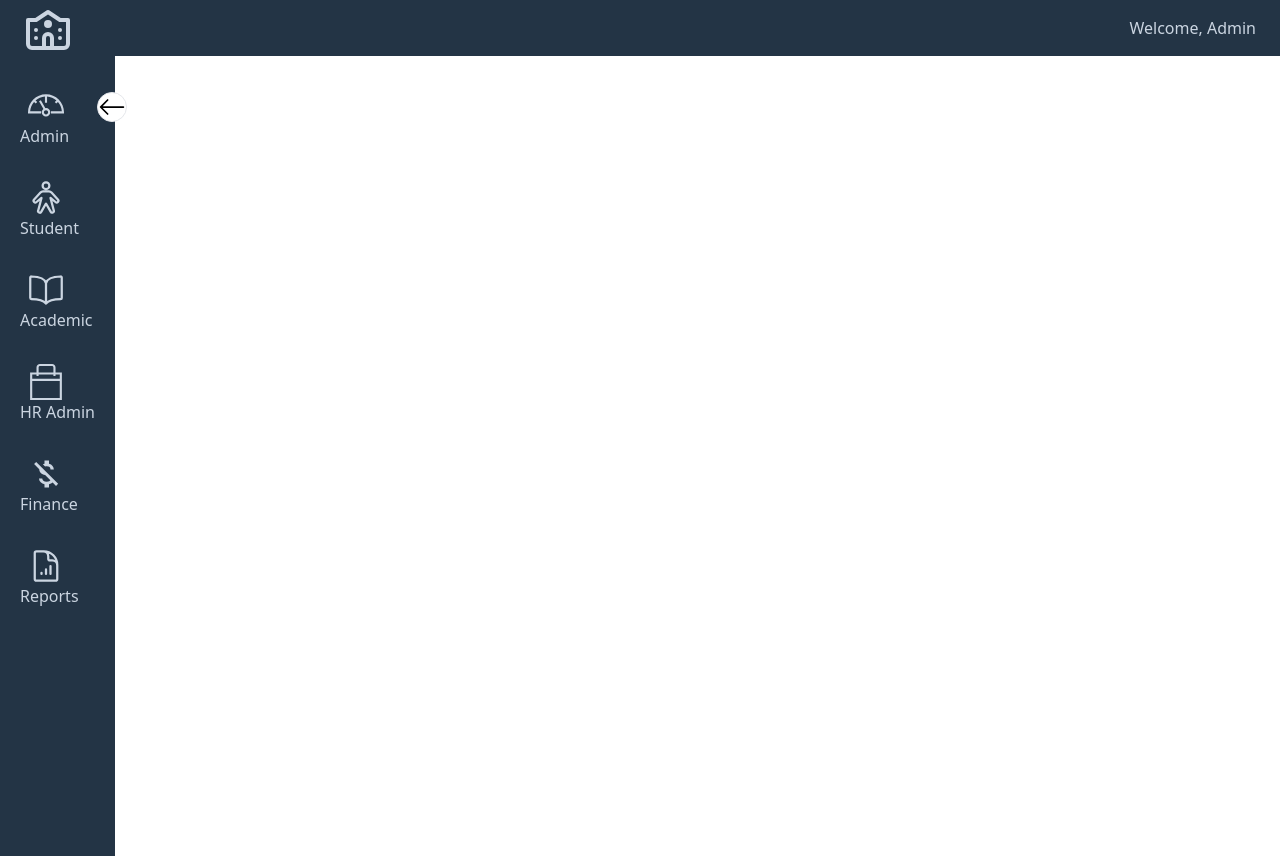
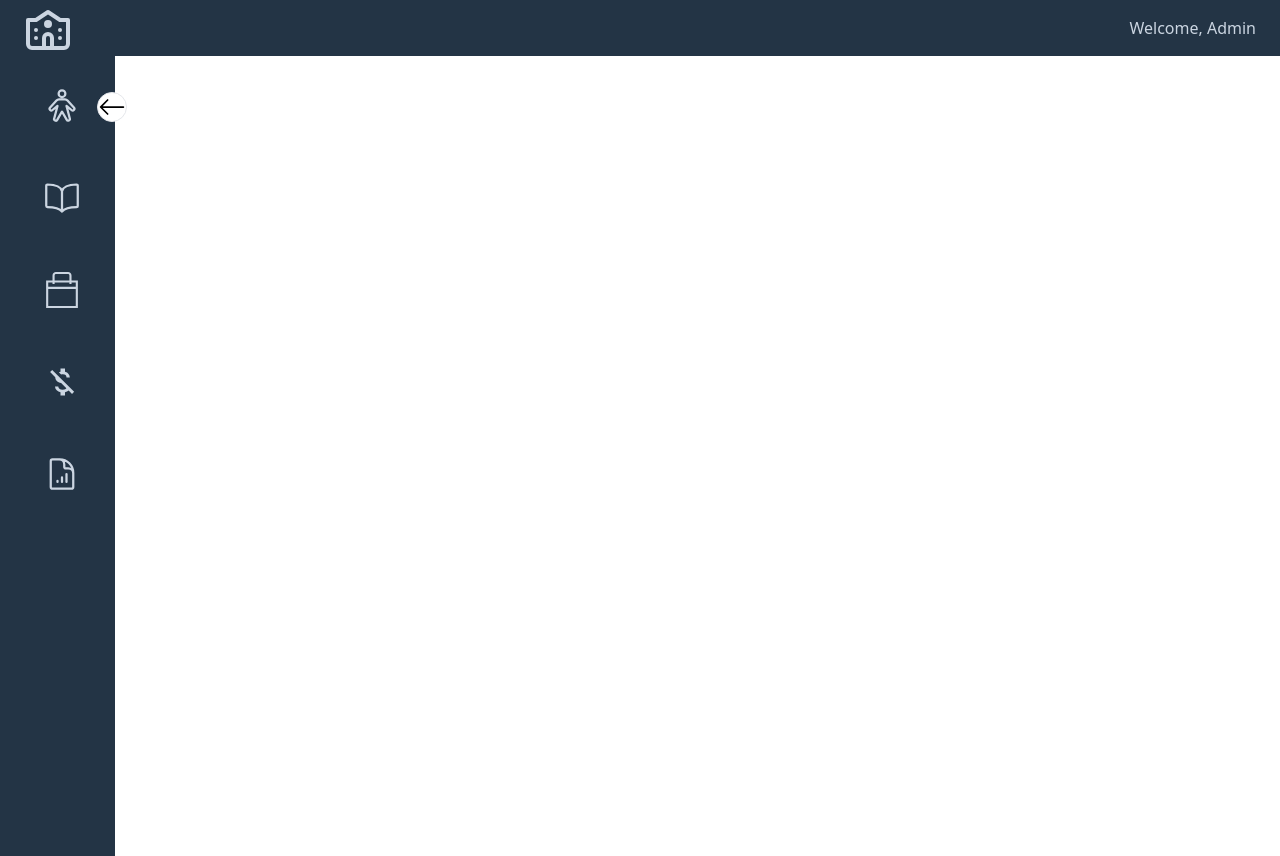
Before and after one commit to Fakhra99/SchoolManagementSystem, a React (Create React App) app in the folder frontend/: page / in a window 1280 px wide. Built offline with nearby package versions, Linux system fonts and the light colour scheme.

Commit message:
added icons and hover dropdowns

```diff
--- a/frontend/src/Components/Admin/Sidebar.jsx
+++ b/frontend/src/Components/Admin/Sidebar.jsx
@@ -1,15 +1,53 @@
-import React from 'react';
-import { useState } from 'react';
+import React, { useState } from "react";
 import { BsArrowLeft } from "react-icons/bs";
-import { TfiDashboard } from "react-icons/tfi";
 import { PiPerson } from "react-icons/pi";
 import { IoBookOutline } from "react-icons/io5";
 import { TfiBag } from "react-icons/tfi";
 import { MdOutlineMoneyOffCsred } from "react-icons/md";
 import { HiOutlineDocumentChartBar } from "react-icons/hi2";
 
+// Reusable HoverMenu component
+const HoverMenu = ({ icon, title, options }) => {
+  const [isHovering, setIsHovering] = useState(false);
+
+  const handleMouseEnter = () => {
+    setIsHovering(true);
+  };
+
+  const handleMouseLeave = () => {
+    setIsHovering(false);
+  };
+
+  return (
+    <div
+      className="flex flex-col items-center mb-8"
+      onMouseEnter={handleMouseEnter}
+      onMouseLeave={handleMouseLeave}
+    >
+      {icon}
+      <h1
+        className={`text-slate-300 hover:text-gray-400 origin-left font-medium duration-300 ${
+          isHovering ? "scale-100" : "scale-0"
+        }`}
+      >
+        {title}
+      </h1>
+      {isHovering && (
+        <div className="absolute bg-white p-4 mt-2 ml-36 rounded border border-gray-200">
+          <ul>
+            {options.map((option, index) => (
+              <li key={index} className="bg-white w-44 hover:bg-greenish">{option}</li>
+            ))}
+          </ul>
+        </div>
+      )}
+    </div>
+  );
+};
+
 const Sidebar = () => {
-  const [open, setOpen] = useState(true)
+  const [open, setOpen] = useState(true);
+
   return (
     <div>
       <div
@@ -24,74 +62,45 @@ const Sidebar = () => {
           }`}
           onClick={() => setOpen(!open)}
         />
-        <div className="flex flex-col items-cente mb-8">
-          <TfiDashboard className=" text-4xl text-slate-300 hover:text-gray-400 cursor-pointer block float-left  ml-2" />
-          <h1
-            className={`text-slate-300  hover:text-gray-400 origin-left font-medium duration-300 ${
-              !open && "scale-0"
-            }`}
-          >
-            Admin
-          </h1>
-        </div>
-
-        <div className="flex flex-col items-cente mb-8">
-          <PiPerson className=" text-4xl text-slate-300 hover:text-gray-400 cursor-pointer block float-left  ml-2" />
-          <h1
-            className={`text-slate-300 hover:text-gray-400 origin-left font-medium duration-300 ${
-              !open && "scale-0"
-            }`}
-          >
-            Student
-          </h1>
-        </div>
-
-        <div className="flex flex-col items-cente mb-8">
-          <IoBookOutline className=" text-4xl text-slate-300 hover:text-gray-400 cursor-pointer block float-left  ml-2" />
-          <h1
-            className={`text-slate-300 hover:text-gray-400 origin-left font-medium duration-300 ${
-              !open && "scale-0"
-            }`}
-          >
-            Academic
-          </h1>
-        </div>
-
-        <div className="flex flex-col items-cente mb-8">
-          <TfiBag className=" text-4xl text-slate-300 hover:text-gray-400 cursor-pointer block float-left  ml-2" />
-          <h1
-            className={`text-slate-300 hover:text-gray-400 origin-left font-medium duration-300 ${
-              !open && "scale-0"
-            }`}
-          >
-            HR Admin
-          </h1>
-        </div>
-
-        <div className="flex flex-col items-cente mb-8">
-          <MdOutlineMoneyOffCsred className=" text-4xl text-slate-300 hover:text-gray-400 cursor-pointer block float-left  ml-2" />
-          <h1
-            className={`text-slate-300 hover:text-gray-400 origin-left font-medium duration-300 ${
-              !open && "scale-0"
-            }`}
-          >
-            Finance
-          </h1>
-        </div>
-
-        <div className="flex flex-col items-cente mb-8">
-          <HiOutlineDocumentChartBar className=" text-4xl text-slate-300 hover:text-gray-400 cursor-pointer block float-left ml-2" />
-          <h1
-            className={`text-slate-300 hover:text-gray-400 origin-left font-medium duration-300 ${
-              !open && "scale-0"
-            }`}
-          >
-            Reports
-          </h1>
-        </div>
+        {/* Usage of HoverMenu component */}
+        <HoverMenu
+          icon={
+            <PiPerson className="text-4xl text-slate-300 hover:text-gray-400 cursor-pointer block float-left ml-2" />
+          }
+          title="Student"
+          options={["Register Student", "Students List", "Past Students"]}
+        />
+        <HoverMenu
+          icon={
+            <IoBookOutline className="text-4xl text-slate-300 hover:text-gray-400 cursor-pointer block float-left ml-2" />
+          }
+          title="Academic"
+          options={["Register Student", "Students List", "Past Students"]}
+        />
+        <HoverMenu
+          icon={
+            <TfiBag className="text-4xl text-slate-300 hover:text-gray-400 cursor-pointer block float-left ml-2" />
+          }
+          title="HR Admin"
+          options={["Option 1", "Option 2", "Option 3"]}
+        />
+        <HoverMenu
+          icon={
+            <MdOutlineMoneyOffCsred className="text-4xl text-slate-300 hover:text-gray-400 cursor-pointer block float-left ml-2" />
+          }
+          title="Finance"
+          options={["Option 1", "Option 2", "Option 3"]}
+        />
+        <HoverMenu
+          icon={
+            <HiOutlineDocumentChartBar className="text-4xl text-slate-300 hover:text-gray-400 cursor-pointer block float-left ml-2" />
+          }
+          title="Reports"
+          options={["Option 1", "Option 2", "Option 3"]}
+        />
       </div>
     </div>
   );
-}
+};
 
-export default Sidebar
+export default Sidebar;
--- a/frontend/src/index.js
+++ b/frontend/src/index.js
@@ -2,9 +2,12 @@ import React from 'react';
 import ReactDOM from 'react-dom/client';
 import './index.css';
 import App from './App';
+import {BrowserRouter} from 'react-router-dom'
 
 
 const root = ReactDOM.createRoot(document.getElementById('root'));
 root.render(
-    <App />
+      <BrowserRouter>
+        <App />
+      </BrowserRouter>
 );
--- a/frontend/tailwind.config.js
+++ b/frontend/tailwind.config.js
@@ -7,7 +7,8 @@ module.exports = {
     extend: {
       colors:{
         "dark-greysh": "rgb(35,52,69)",
-        "light-white": "rgba(255,255,255,0.18)"
+        "light-white": "rgba(255,255,255,0.18)",
+        "greenish": "rgb(42,174,168)"
       }
     },
   },
```
